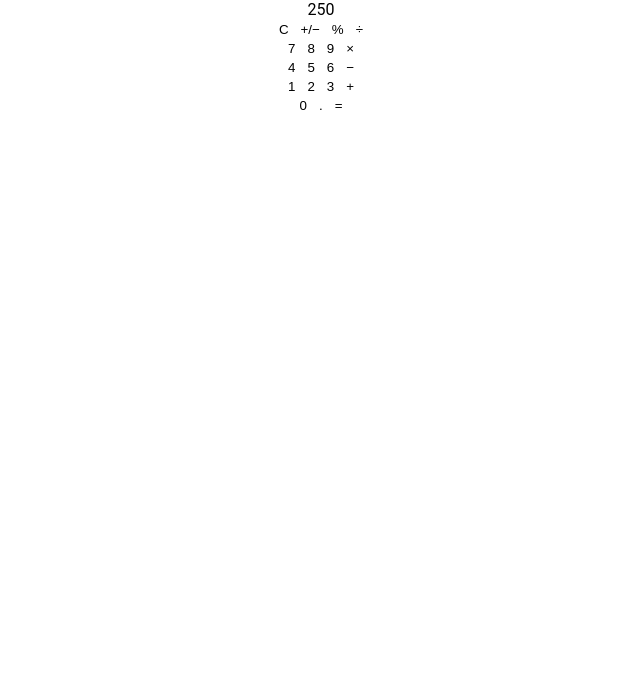
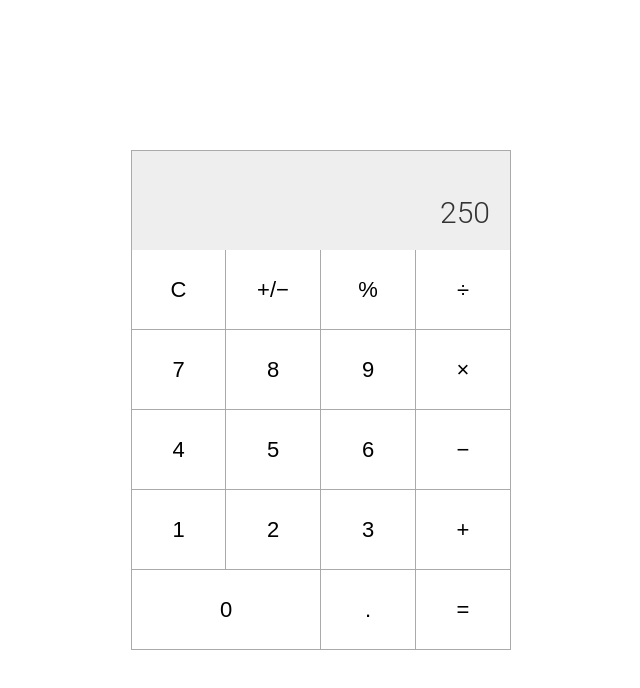
Before and after one commit to lukePeavey/calculator, a React (Create React App) app: page / in a window 1280 px wide. Shown: the top 688 px of the page, without its empty margins (319-959 px from the left). Built offline with nearby package versions, Linux system fonts and the light colour scheme.

Commit message:
Add basic styles
This creates the basic layout for the calculator. Colors and other finishing touches will come later.

```diff
--- a/src/components/app/App.css
+++ b/src/components/app/App.css
@@ -1,3 +1,26 @@
+/* On mobile screens, the calculator should fill the entire viewport.
+On larger screens, there is a fixed width/height.
+@todo - Check current browser support for vw/vh units  */
+
 .App {
+  position: relative;
+  display: flex;
+  align-items: center;
+  justify-content: center;
   text-align: center;
+  width: 100vw;
+  height: 100vh;
 }
+.calculator {
+  display: flex;
+  flex-direction: column;
+  width: 100vw;
+  height: 100vh;
+}
+
+@media screen and (min-width: 400px) {
+  .calculator {
+    height: 500px;
+    width: 380px;
+  }
+}
--- a/src/components/app/App.js
+++ b/src/components/app/App.js
@@ -5,8 +5,10 @@ import Display from '../display/Display'
 
 const App = ({ keys, displayValue }) => (
   <div className="App">
-    <Display value={displayValue || 0} />
-    <Keypad keys={keys} />
+    <div className="calculator">
+      <Display value={displayValue || 0} />
+      <Keypad keys={keys} />
+    </div>
   </div>
 )
 
--- a/src/components/display/Display.css
+++ b/src/components/display/Display.css
@@ -1,3 +1,17 @@
 .Display {
   display: flex;
+  justify-content: flex-end;
+  align-items: flex-end;
+  flex: 1 0 20%;
+  max-height: 100px;
+  background-color: #eee;
+  border: solid 1px #aaa;
+  border-bottom-width: 0;
 }
+
+.Display-value {
+  margin: 20px;
+  font-size: 30px;
+  font-weight: 300;
+  color: #333;
+}
--- a/src/components/display/Display.js
+++ b/src/components/display/Display.js
@@ -1,4 +1,5 @@
 import React from 'react'
+import './Display.css'
 
 const Display = ({ value }) => (
   <section className="Display">
--- a/src/components/key/Key.css
+++ b/src/components/key/Key.css
@@ -1,3 +1,28 @@
-.key {
-  display: inline-flex;
+/* Height width of keys is set with flexbox */
+.Key {
+  display: flex;
+  align-items: center;
+  justify-content: center;
+  flex: 1 0 25%;
+  align-self: stretch;
+  border-style: solid;
+  border-width: 0;
+  border-right-width: 1px;
+  border-bottom-width: 1px;
+  border-color: #aaa;
 }
+
+.Key:first-of-type {
+  border-left: solid 1px #aaa;
+}
+
+/* Keys with special styles */
+#zero {
+  /* The zero is twice the width of other keys */
+  flex: 2 0 50%;
+}
+
+.Key-label {
+  font-size: 22px;
+  font-weight: 300;
+}
--- a/src/components/key/Key.js
+++ b/src/components/key/Key.js
@@ -1,4 +1,5 @@
 import React from 'react'
+import './Key.css'
 
 const Key = ({ label, type, ...props }) => {
   return (
--- a/src/components/keypad/Keypad.js
+++ b/src/components/keypad/Keypad.js
@@ -1,5 +1,6 @@
 import React from 'react'
 import Key from '../key/Key'
+import './Keypad.css'
 
 const Keypad = ({ keys: keypadRows, handleClick }) => (
   <section className="Keypad">
--- a/src/components/keypad/keypad.css
+++ b/src/components/keypad/keypad.css
@@ -1,7 +1,12 @@
+/* The keypad height is 80% of total height of the calculator.
+This allows the hight of the calculator to scale on smaller screens. */
 .Keypad {
-  display: block;
+  display: flex;
+  flex-direction: column;
+  flex: 4 0 80%;
 }
 
 .Keypad-row {
   display: flex;
+  flex: 1 0 20%;
 }
```
